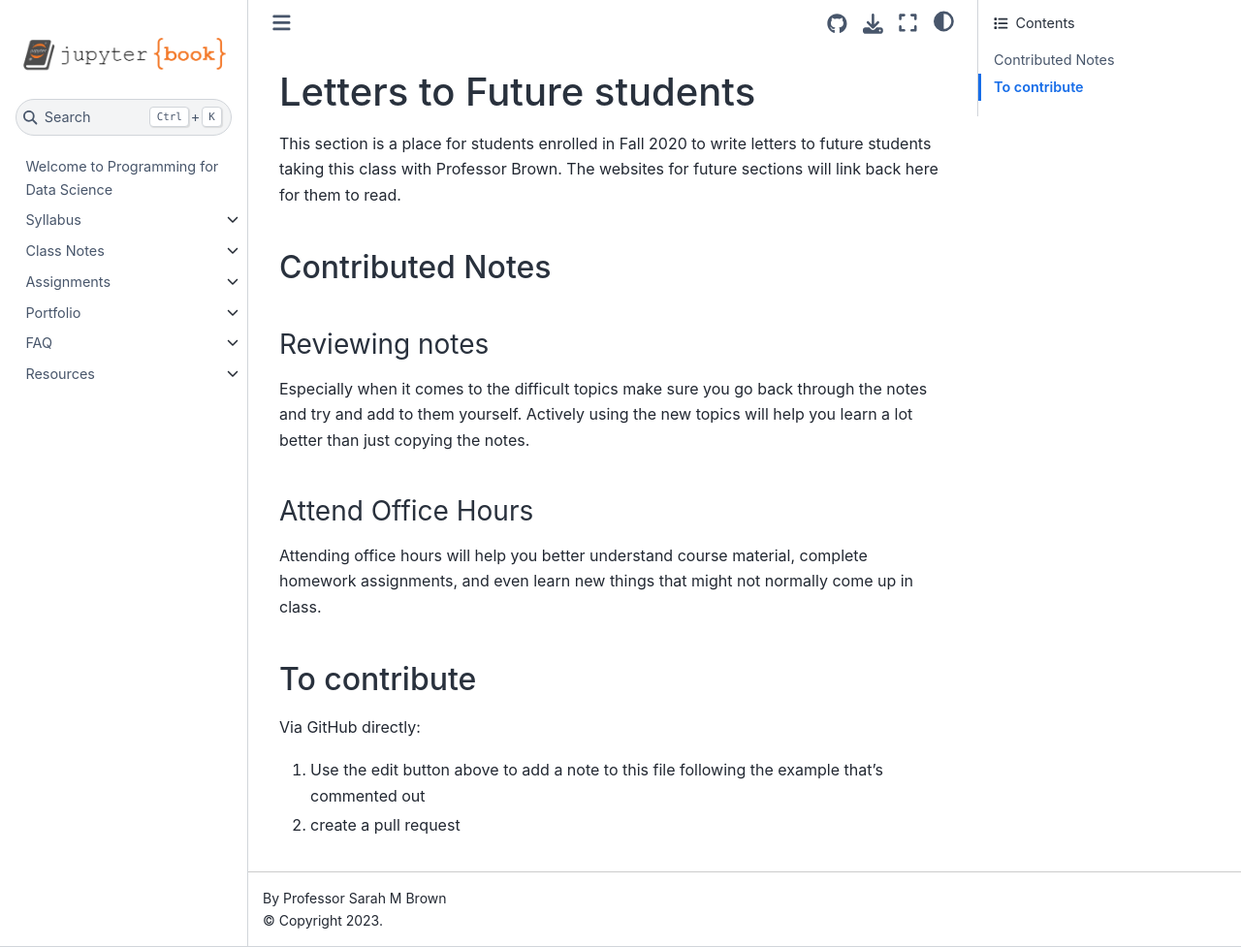
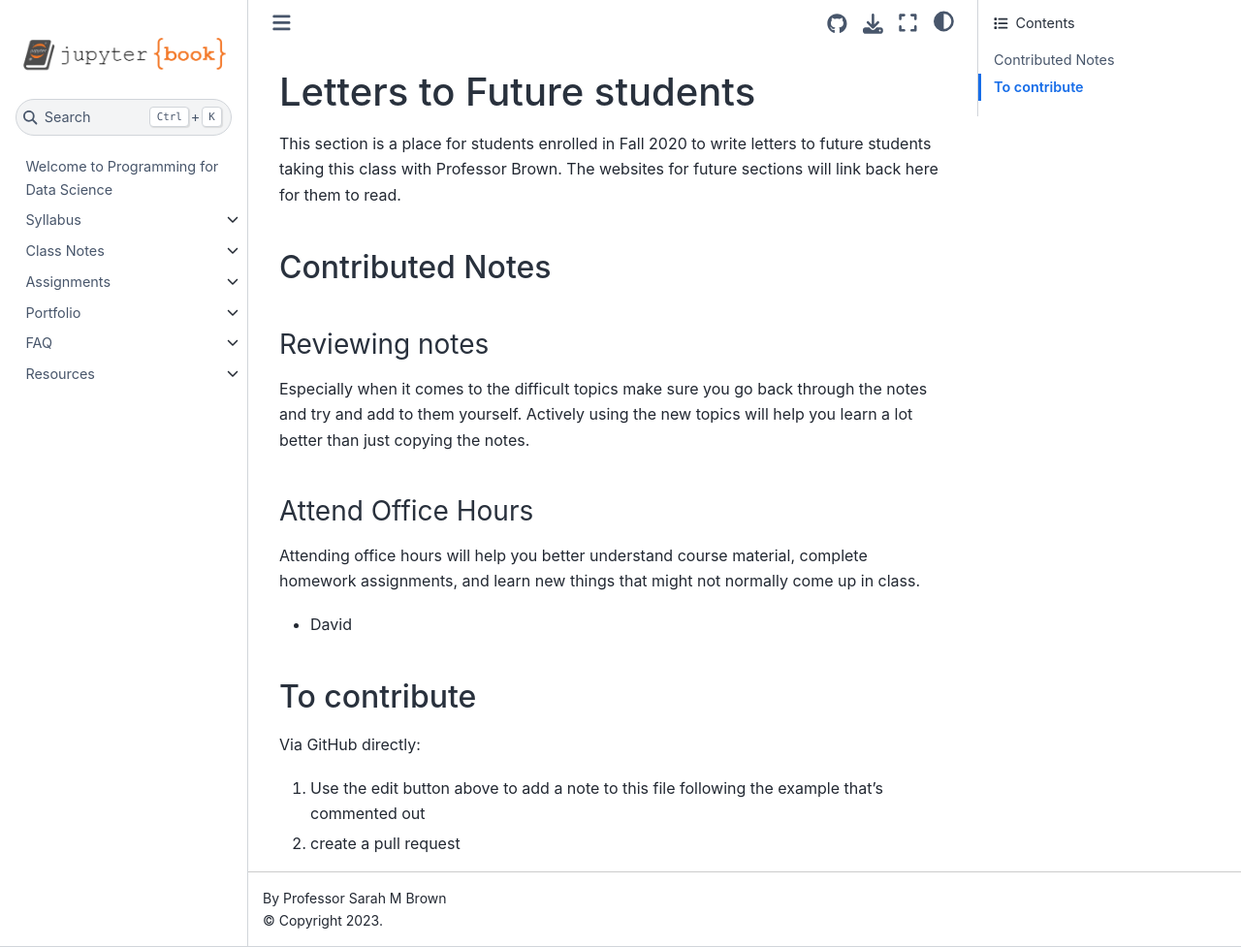
Before and after one commit to rhodyprog4ds/BrownFall20, a Jupyter Book: the page built from letters/index.md, in a window 1280 px wide and 977 px high. Shown: the whole window at 97% size. Built offline with Jupyter Book 1.0.4 settings and Sphinx 7.4.7 and the Sphinx Book theme 1.1.4, drawn with Linux system fonts in a browser that asks for light colours; pages that are not in the unit, such as notebooks, are missing from menus.

Commit message:
Update index.md

```diff
--- a/letters/index.md
+++ b/letters/index.md
@@ -17,7 +17,8 @@
 Especially when it comes to the difficult topics make sure you go back through the notes and try and add to them yourself. Actively using the new topics will help you learn a lot better than just copying the notes.
 
 ### Attend Office Hours
-Attending office hours will help you better understand course material, complete homework assignments, and even learn new things that might not normally come up in class.
+Attending office hours will help you better understand course material, complete homework assignments, and learn new things that might not normally come up in class.
+- David
 
 
 ## To contribute
```
